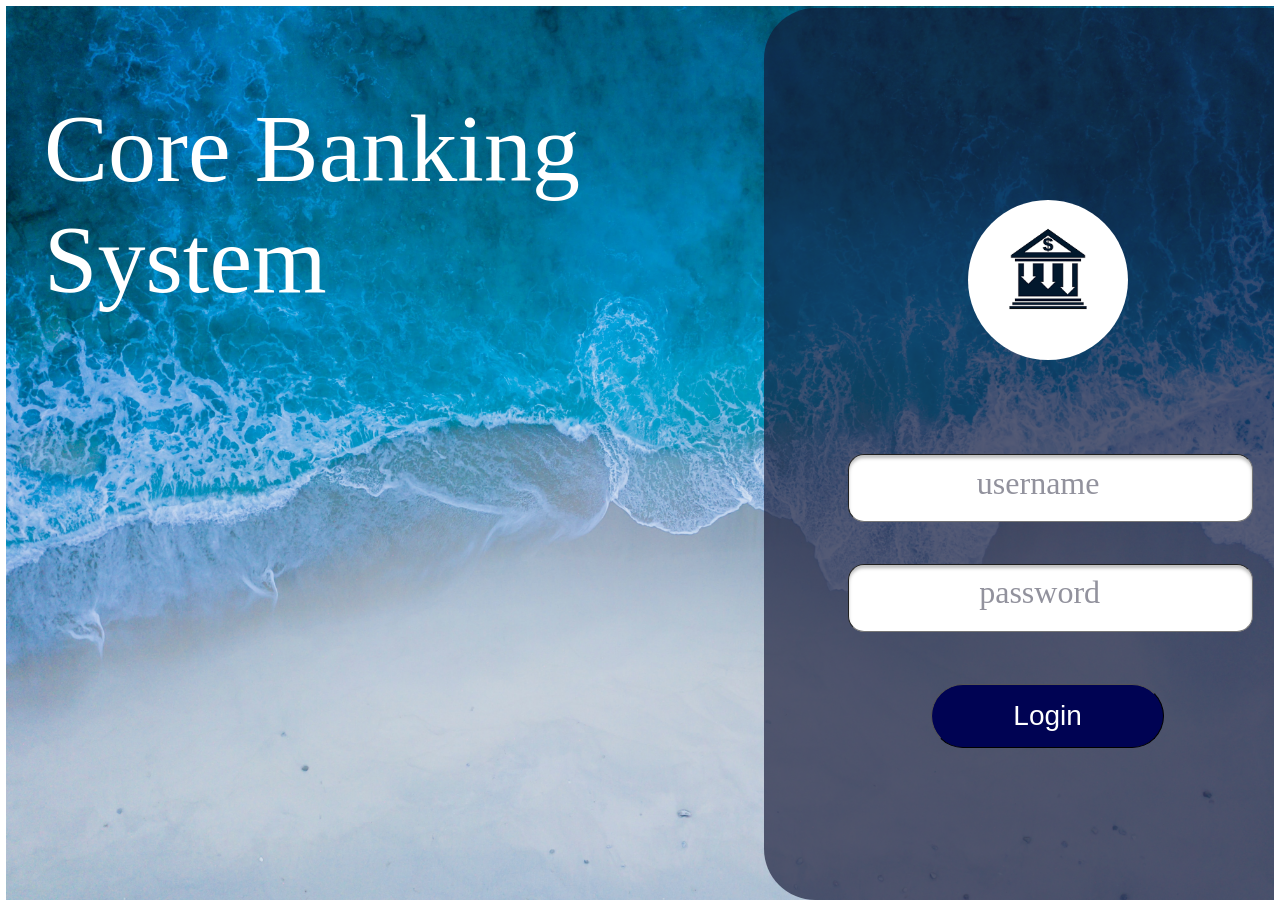
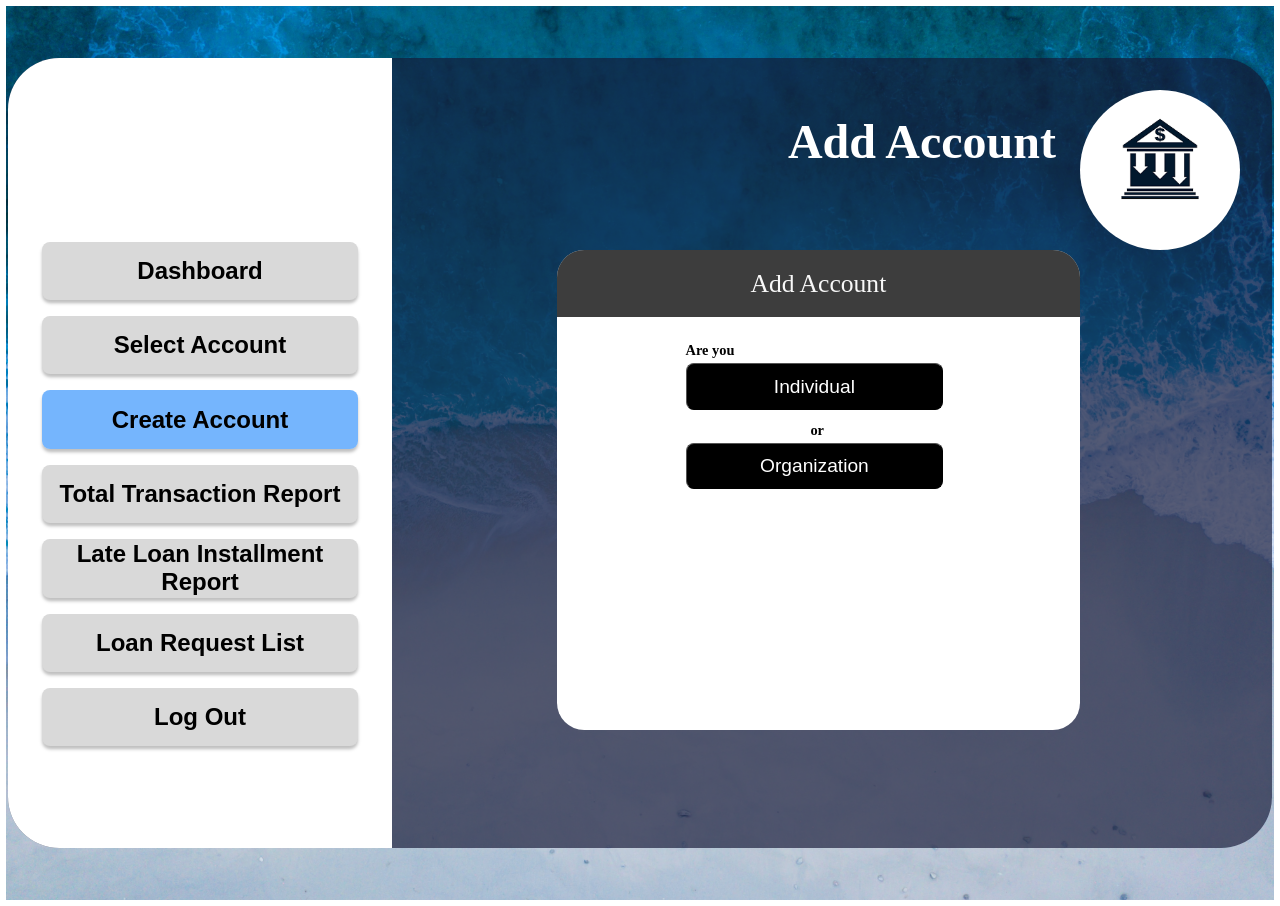
Before and after one commit to senaMora/banking_UI, a React (Create React App) app: page / in a window 1280 px wide. Built offline with nearby package versions, Linux system fonts and the light colour scheme.

Commit message:
add EmployeeAddCustomer

```diff
--- a/src/BankingSystem.js
+++ b/src/BankingSystem.js
@@ -7,6 +7,7 @@ import EmployeeDashboard from "./components/employee/EmployeeDashboard.js";
 import EmployeeSelectAccount from "./components/employee/EmployeeSelectAccount.js";
 import EmployeeCreateAccount from "./components/employee/EmployeeCreateAccount";
 import EmployeeTransactionReport from "./components/employee/EmployeeTransactionReport";
+import EmployeeAddCustomer from "./components/employee/EmployeeAddCustomer";
 
 import EmployeeCusDashboard from "./components/employee/employeeCustomer/EmployeeCusDashboard";
 import EmployeeCusDeposit from "./components/employee/employeeCustomer/EmployeeCusDeposit";
@@ -67,9 +68,18 @@ let transactionReportData = [
 
 function BankingSystem() {
   //control state of =====VIEW====
+
   const [view, setView] = useState(
-    <LoginPage onSubmitCredentials={submitCredentialsHandler} />
+    <EmployeeAddCustomer
+      updateTab={managerTabClickHandler}
+      tabs={managerTabs}
+      onSumbitSelectAccount={selectAccountSubmitHandler}
+    />
   );
+
+  // const [view, setView] = useState(
+  //   <LoginPage onSubmitCredentials={submitCredentialsHandler} />
+  // );
   // const [view, setView] = useState(
   //   <CustomerLoanRequest
   //     details={details}
--- /dev/null
+++ b/src/components/employee/EmployeeAddCustomer.js
@@ -0,0 +1,129 @@
+import React, { useState } from "react";
+import Styles from "./parts/BlackButton.module.css";
+
+import Board from "./parts/Board";
+import Window from "./parts/Window";
+import BlackButton from "./parts/BlackButton";
+import InputContainer from "./parts/InputContainer";
+
+let individualLines = [
+  { label: "First Name :", type: "text" },
+  { label: "Last Name :", type: "text" },
+  { label: "Branch ID :", type: "text" },
+  { label: "NIC No :", type: "text" },
+  { label: "Address :", type: "text" },
+  { label: "Initial Amount :", type: "number" },
+  { label: "Email :", type: "text" },
+  { label: "Telephone No :", type: "text" },
+  { label: "Date of Birth :", type: "date" },
+  {
+    label: "Account Type :",
+    type: "select",
+    options: [
+      "Current",
+      "Saving-children",
+      "Saving-Teen",
+      "Saving-Adult(18+)",
+      "Saving-Senior(60+)",
+      "Fixed-6months",
+      "Fixed-1year",
+      "Fixed-3year",
+    ],
+  },
+];
+
+let organizationLines = [
+  { label: "Organization Name :", type: "text" },
+  { label: "Organization ID :", type: "text" },
+  { label: "Branch ID :", type: "text" },
+  { label: "Address :", type: "text" },
+  { label: "Email :", type: "text" },
+  { label: "Telephone No :", type: "text" },
+  { label: "Name of Contact Person :", type: "text" },
+  {
+    label: "Account Type :",
+    type: "select",
+    options: [
+      "Current",
+      "Saving-children",
+      "Saving-Teen",
+      "Saving-Adult(18+)",
+      "Saving-Senior(60+)",
+      "Fixed-6months",
+      "Fixed-1year",
+      "Fixed-3year",
+    ],
+  },
+];
+
+function EmployeeAddCustomer(props) {
+  let optionWindow = (
+    <Window title="Add Account" height="600px">
+      <div>
+        <div className={Styles.text}>Are you</div>
+        <BlackButton text="Individual" clickHandler={individualClickHandler} />
+        <div className={`${Styles.text} ${Styles.or}`}>or</div>
+        <BlackButton
+          text="Organization"
+          clickHandler={organizationlickHandler}
+        />
+      </div>
+    </Window>
+  );
+
+  const [selectedBody, setSelectedBody] = useState(optionWindow);
+
+  let individualWindow = (
+    <Window title="Add Account for Individuals" height="650px">
+      <InputContainer
+        lines={individualLines}
+        button="Add"
+        type="long"
+        height="60px"
+        onSumbit={(enteredDetails) =>
+          props.onSumbitIndividualData(enteredDetails)
+        }
+      />
+    </Window>
+  );
+
+  let organizationWindow = (
+    <Window title="Add Account for Organizations" height="600px">
+      <InputContainer
+        lines={organizationLines}
+        button="Add"
+        type="long"
+        height="60px"
+        onSumbit={(enteredDetails) =>
+          props.onSumbitOrganizationData(enteredDetails)
+        }
+      />
+    </Window>
+  );
+
+  function individualClickHandler() {
+    console.log("individual clicked");
+    setSelectedBody(individualWindow);
+  }
+
+  function organizationlickHandler() {
+    setSelectedBody(organizationWindow);
+    console.log("organization clicked");
+  }
+
+  return (
+    <div>
+      <Board
+        title="Add Account"
+        subTitle=""
+        tabs={props.tabs}
+        activeTab="Create Account"
+        updateTab={(clickedTab) => props.updateTab(clickedTab)}
+      >
+        {selectedBody}
+      </Board>
+    </div>
+  );
+}
+
+export default EmployeeAddCustomer;
```
